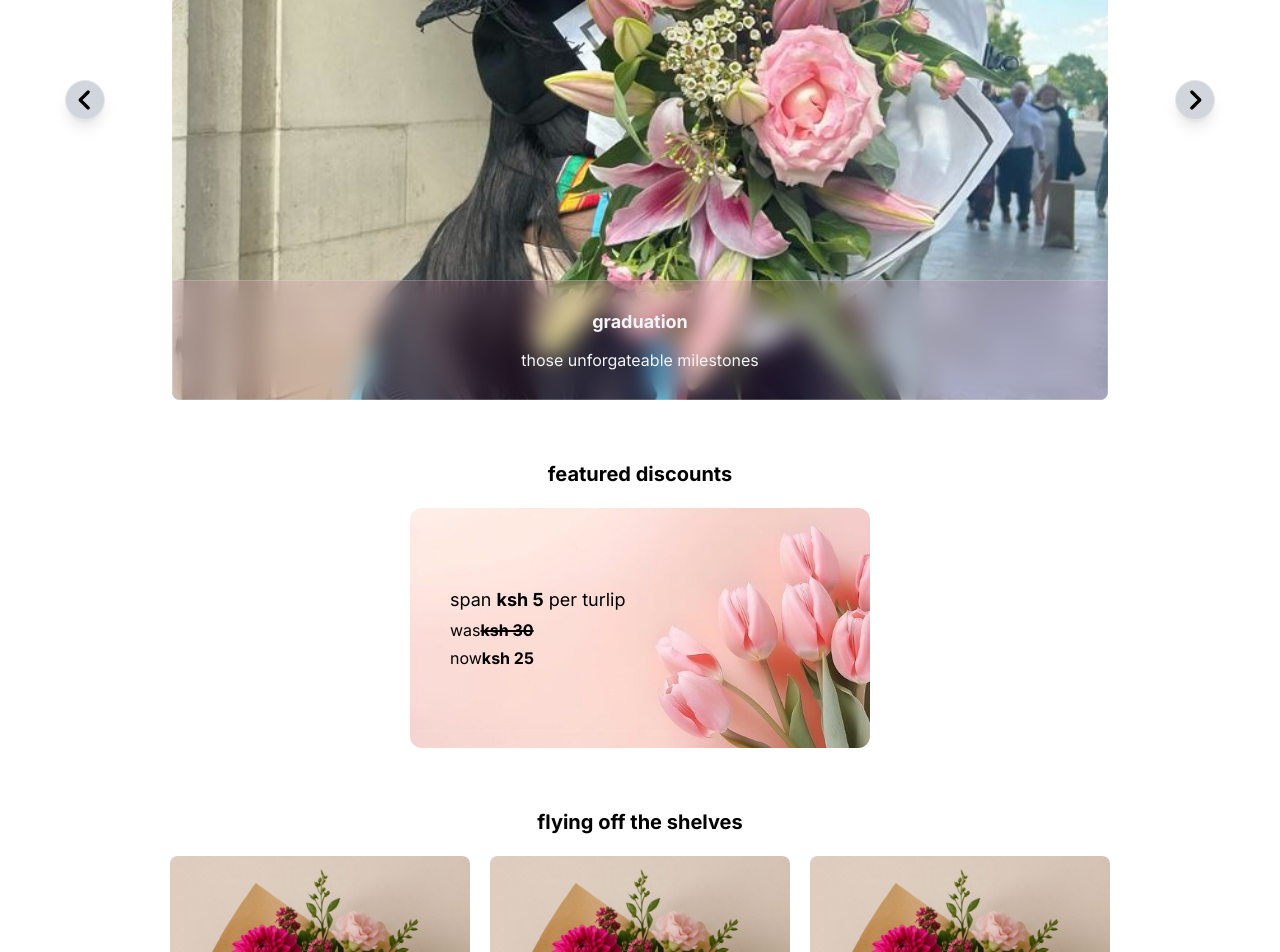
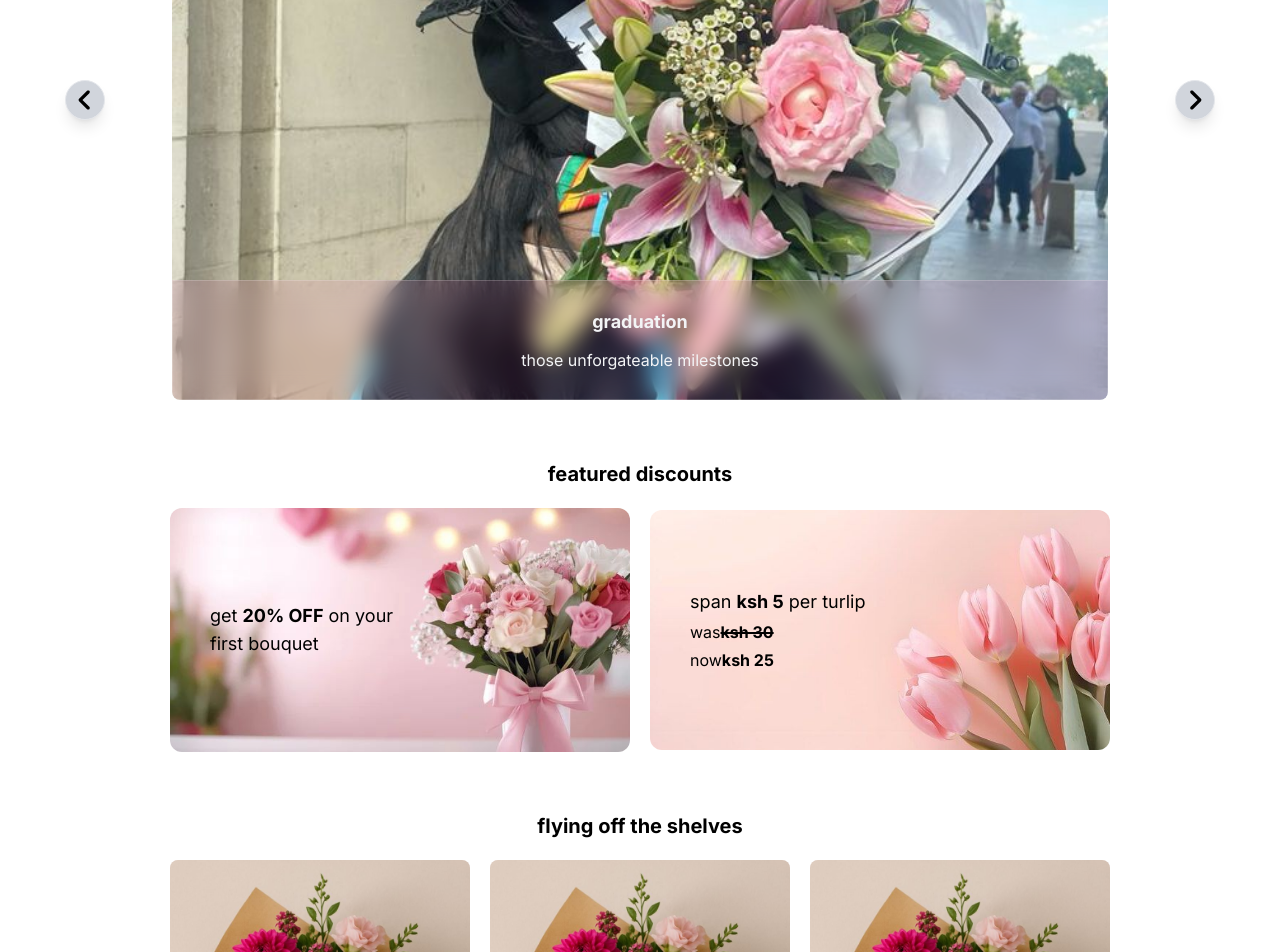
Before and after one commit to g-edgah/e-cormerce_app, a React (Vite) app in the folder frontend/: page / in a window 1280 px wide. Shown: the part 1704-2656 px from the top of the page. Built offline with nearby package versions, Linux system fonts and the light colour scheme.

Commit message:
discount cards

```diff
--- a/frontend/src/components/home/flowerCard.jsx
+++ b/frontend/src/components/home/flowerCard.jsx
@@ -2,7 +2,7 @@ import { IoIosBasket } from "react-icons/io";
 
 const FlowerCard = ({name, price, image}) => {
     return (
-        <div className="relative h-73 md:h-120 w-40 min-w-42 md:w-75 md:min-w-75 bg-cartCard rounded-lg flex flex-col space-y-2 md:space-y-3">
+        <div className="relative h-73 md:h-120 w-42 min-w-42 md:w-75 md:min-w-75 bg-cartCard rounded-lg flex flex-col space-y-2 md:space-y-3">
             <img className='w-full md:h-98 rounded-lg' src={`/src/assets/${image}`} alt="flowers" />
             <div className="flex justify-between px-4 items-center">
                 <div className="flex flex-col space-y-3">
--- a/frontend/src/pages/home.jsx
+++ b/frontend/src/pages/home.jsx
@@ -33,7 +33,7 @@ const HomePage = () => {
 
     useEffect(() => {
         const interval = setInterval(() => {
-        setShowFirst(prev => !prev);
+            setShowFirst(prev => !prev);
         }, 5000);
         return () => clearInterval(interval);
     }, []);
@@ -82,7 +82,7 @@ const HomePage = () => {
                         <FaAngleLeft className='h-7'/>
                     </button>
 
-                    <div onScroll={checkScroll} ref={sliderRef} className="occassions bg-gray-400 flex px-0 space-x-0 w-[85vw] max-w-234 rounded-lg justify-around items-center overflow-x-auto scroll-smooth scrollbar-hide snap-x snap-mandatory">
+                    <div onScroll={checkScroll} ref={sliderRef} className="occassions  flex px-0 space-x-0 w-[85vw] max-w-234 rounded-lg justify-around items-center overflow-x-auto scroll-smooth scrollbar-hide snap-x snap-mandatory">
                         <OccassionCard className=" snap-center" text="those unforgateable milestones" title="graduation" image='bg-[url(/src/assets/graduation/grad-7.jpeg)]'/>
                         <OccassionCard className="snap-center" title="weddings" text="that special day" image='bg-[url(/src/assets/wedding/wed-3.jpeg)]'/>
                         <OccassionCard className="snap-center" title="birthdays" text="the day that's all about you" image='bg-[url(/src/assets/birthday/birth-17.jpeg)]'/>
@@ -111,16 +111,16 @@ const HomePage = () => {
 
 
             </div>
-            <div className="flex flex-col spacing-y-4 items-center jsutify-around space-y-5">
+            <div className="relative flex flex-col spacing-y-4 items-center jsutify-around space-y-5">
                 <span className='font-bold text-lg md:text-xl'>featured discounts</span>
 
-                <div className="discounts h-60 relative flex md:space-x-5 w-full justify-center items-center">
+                <div className=" discounts aspect-2/1 md:aspect-4/1 w-[90vw] flex md:space-x-5 md:px-4 relative md:w-full md:max-w-244 justify-center items-center">
 
-                    <div className={`h-60 bg-gray-300 w-115 bg-[url(/src/assets/discount/discount-7.jpeg)] bg-center bg-cover bg-no-repeat rounded-xl flex justify-center flex-col space-y-1 pl-10 inset-0 card1 ${showFirst ? 'flex' : 'hidden'}`}>
+                    <div className={`h-full w-full md:w-[calc(50%-0.75rem)] bg-[url(/src/assets/discount/discount-7.jpeg)] bg-center bg-cover bg-no-repeat rounded-xl flex justify-center flex-col space-y-1 pl-10 z-20 absolute left-0 md:relative card1 transition-all duration-1500 ${showFirst ? 'opacity-100' : 'opacity-0 md:opacity-100'}`}>
                         <span className="w-50 text-lg">get <span className="font-bold">20% OFF</span> on your first bouquet</span>
                     </div>
 
-                   <div className={`h-60 bg-gray-300 w-115 bg-[url(/src/assets/discount/discount-1.jpeg)] bg-center bg-cover bg-no-repeat rounded-xl flex justify-center flex-col space-y-1 pl-10  card2 ${!showFirst ? 'flex' : 'hidden'}`}>
+                   <div className={`h-full md:h-60 w-full md:w-[calc(50%-0.75rem)] bg-[url(/src/assets/discount/discount-1.jpeg)] bg-center bg-cover bg-no-repeat rounded-xl flex justify-center flex-col space-y-1 pl-10 z-19 absolute md:relative left-0 card2 transition-all  duration-1500 ${!showFirst ? 'opacity-100' : 'opacity-0 md:opacity-100'}`}>
                         <span className="w-50 text-lg">span <span className="font-bold">ksh 5</span> per turlip</span>
                         <span className="">was
                             <span className="line-through decoration-2 font-bold">ksh 30</span>
```
